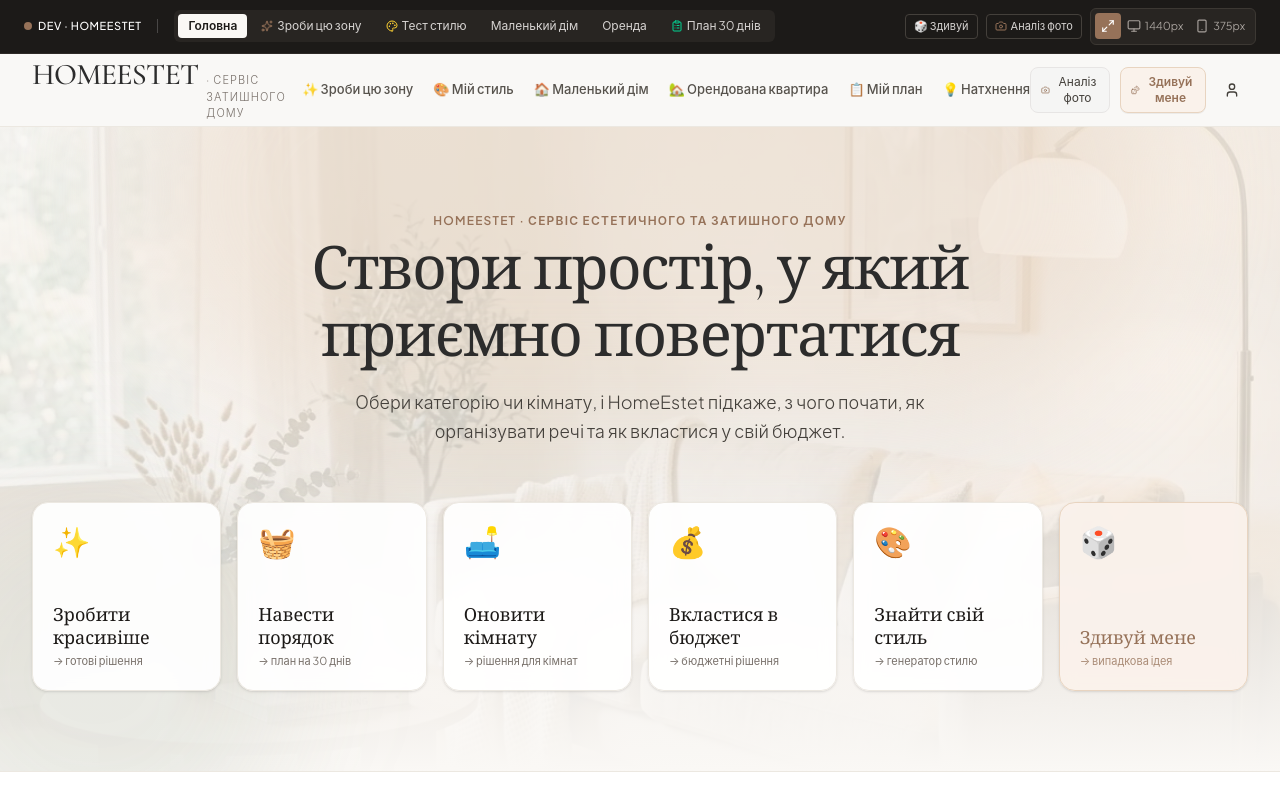
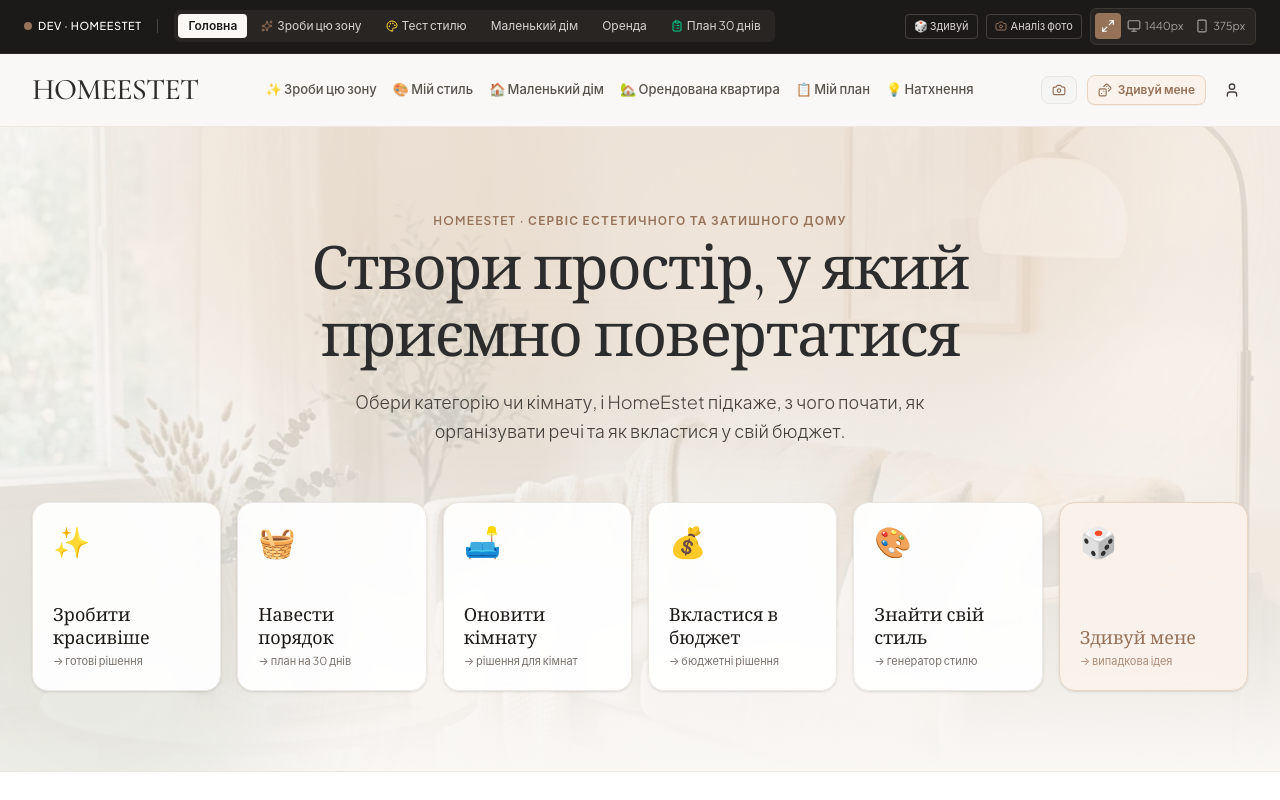
Before and after one commit to yaroslava0505/homeestet, a React (Vite) app: page / in a window 1280 px wide. Shown: the top 800 px of the page. Built offline with nearby package versions, Linux system fonts and the light colour scheme.

Commit message:
Шапка: підпис в один рядок, кнопки без переносів, меню з 1280px
Co-Authored-By: Claude Fable 5.1 <noreply@anthropic.com>

```diff
--- a/src/components/Header.tsx
+++ b/src/components/Header.tsx
@@ -35,18 +35,19 @@ export function Header({ onNavigate, currentView, onOpenSurprise, onOpenAIAnalyz
         <button
           type="button"
           onClick={() => handleNavClick({ type: 'home' })}
-          className="text-left group flex items-baseline gap-2 focus:outline-none focus-visible:ring-2 focus-visible:ring-[#8A9A86] rounded"
+          className="text-left group flex items-baseline gap-2 shrink-0 focus:outline-none focus-visible:ring-2 focus-visible:ring-[#8A9A86] rounded"
           aria-label="HomeEstet, на головну"
         >
           <span className="font-serif text-2xl sm:text-3xl font-medium tracking-tight text-[#2C2C2C] group-hover:text-[#967259] transition-colors">
             HOMEESTET
           </span>
-          <span className="hidden sm:inline-block text-[11px] font-sans tracking-widest uppercase text-stone-500 font-light">
+          {/* One-line tagline next to the logo; hidden where the desktop menu needs the room. */}
+          <span className="hidden sm:inline-block xl:hidden whitespace-nowrap text-[11px] font-sans tracking-widest uppercase text-stone-500 font-light">
             · Сервіс затишного дому
           </span>
         </button>
 
-        <nav className="hidden lg:flex items-center gap-5 text-[13px] font-medium text-stone-600" aria-label="Головне меню">
+        <nav className="hidden xl:flex items-center gap-4 text-[13px] font-medium text-stone-600" aria-label="Головне меню">
           {NAV_ITEMS.map((item) => {
             const active = isActive(item.view);
             return (
@@ -66,21 +67,22 @@ export function Header({ onNavigate, currentView, onOpenSurprise, onOpenAIAnalyz
           })}
         </nav>
 
-        <div className="flex items-center gap-2 sm:gap-2.5">
+        <div className="flex items-center gap-2 sm:gap-2.5 shrink-0">
           <button
             type="button"
             onClick={onOpenAIAnalyzer}
-            className="hidden md:flex items-center gap-1.5 px-2.5 py-1.5 text-xs text-stone-700 hover:text-black bg-stone-100 hover:bg-stone-200/80 rounded-lg transition-colors border border-stone-200"
+            className="hidden md:flex items-center gap-1.5 px-2.5 py-1.5 text-xs text-stone-700 hover:text-black bg-stone-100 hover:bg-stone-200/80 rounded-lg transition-colors border border-stone-200 whitespace-nowrap"
             title="Аналіз фото кімнати"
+            aria-label="Аналіз фото кімнати"
           >
             <Camera className="w-3.5 h-3.5 text-[#967259]" aria-hidden="true" />
-            <span>Аналіз фото</span>
+            <span className="hidden 2xl:inline">Аналіз фото</span>
           </button>
 
           <button
             type="button"
             onClick={onOpenSurprise}
-            className="flex items-center gap-1.5 px-2.5 py-1.5 bg-[#FAF2EB] hover:bg-[#F2E5D5] text-[#967259] border border-[#E8D4C0] rounded-lg text-xs font-semibold transition-all hover:scale-102 active:scale-98 shadow-2xs"
+            className="flex items-center gap-1.5 px-2.5 py-1.5 bg-[#FAF2EB] hover:bg-[#F2E5D5] text-[#967259] border border-[#E8D4C0] rounded-lg text-xs font-semibold transition-all hover:scale-102 active:scale-98 shadow-2xs whitespace-nowrap"
             title="Отримати випадкову практичну пораду для дому"
           >
             <Dices className="w-3.5 h-3.5" aria-hidden="true" />
@@ -113,7 +115,7 @@ export function Header({ onNavigate, currentView, onOpenSurprise, onOpenAIAnalyz
           <button
             type="button"
             onClick={() => setMobileMenuOpen((open) => !open)}
-            className="lg:hidden p-2 text-stone-700 hover:text-stone-900 rounded-md focus:outline-none focus-visible:ring-2 focus-visible:ring-[#8A9A86]"
+            className="xl:hidden p-2 text-stone-700 hover:text-stone-900 rounded-md focus:outline-none focus-visible:ring-2 focus-visible:ring-[#8A9A86]"
             aria-label={mobileMenuOpen ? 'Закрити меню' : 'Відкрити меню'}
             aria-expanded={mobileMenuOpen}
             aria-controls="mobile-menu"
@@ -124,7 +126,7 @@ export function Header({ onNavigate, currentView, onOpenSurprise, onOpenAIAnalyz
       </div>
 
       {mobileMenuOpen && (
-        <div id="mobile-menu" className="lg:hidden bg-[#FAF8F5] border-b border-[#ECE8E1] px-5 py-6 space-y-4 shadow-xl">
+        <div id="mobile-menu" className="xl:hidden bg-[#FAF8F5] border-b border-[#ECE8E1] px-5 py-6 space-y-4 shadow-xl">
           <p className="text-[11px] uppercase tracking-wider text-stone-500 font-semibold">Сервіси HomeEstet</p>
 
           <nav className="grid grid-cols-1 gap-2" aria-label="Мобільне меню">
```
